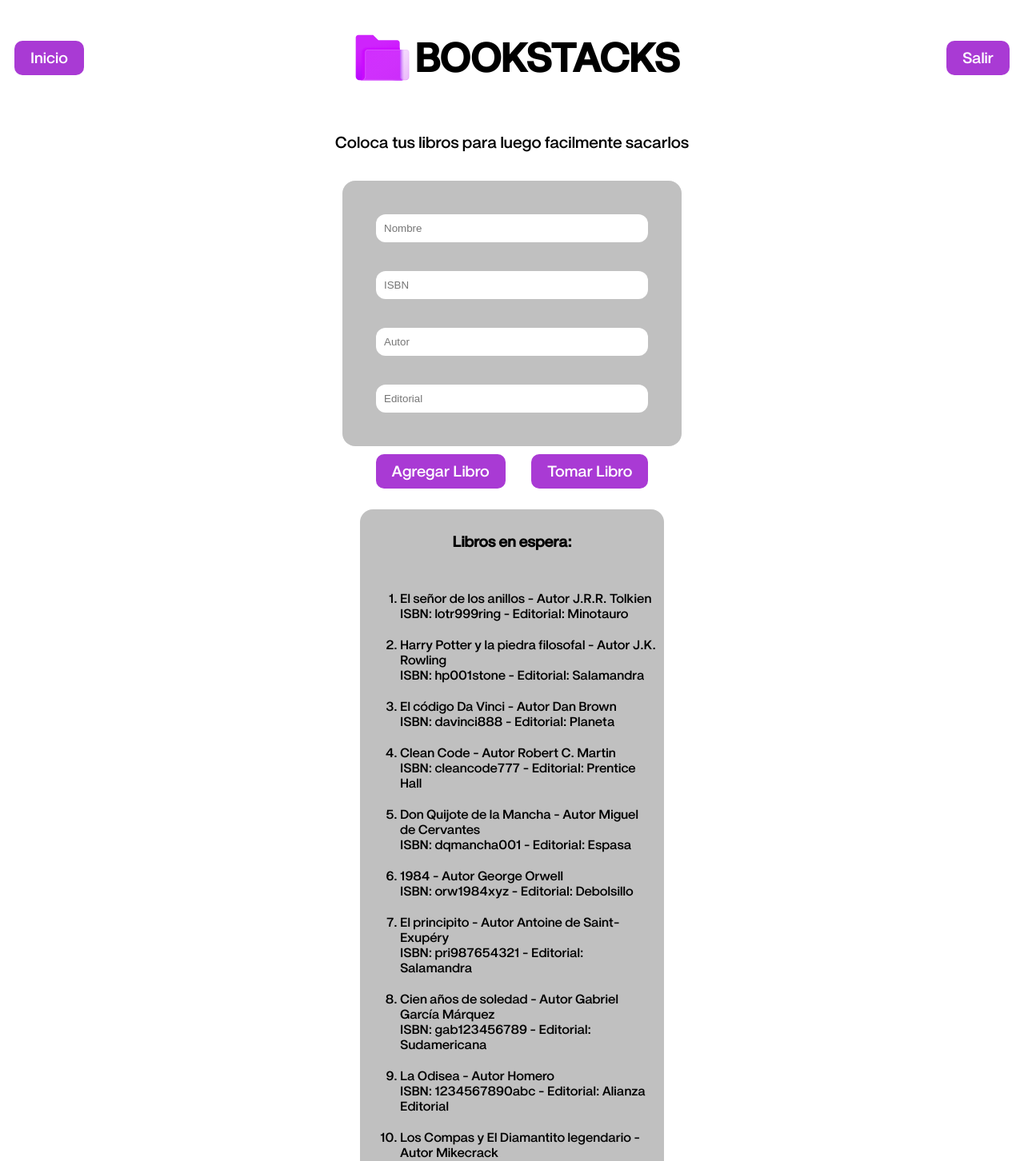
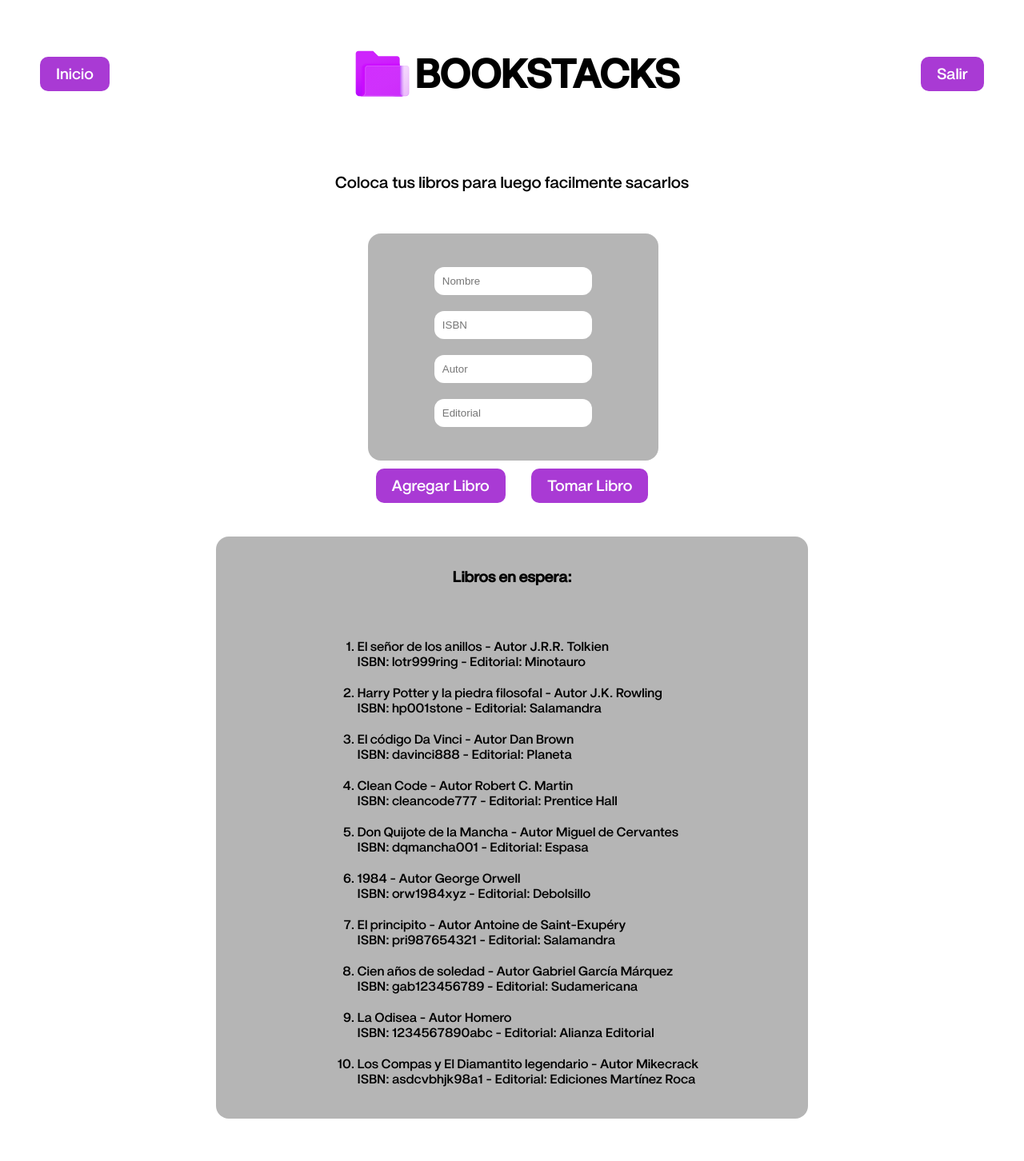
Before and after one commit to leiton05/Homeworks, a React (Vite) app: page /c4 in a window 1280 px wide. Shown: the top 1452 px of the page at 80% size. After the commit the page ends 1427 px from the top, so only its background shows below. Built offline with nearby package versions, Linux system fonts and the light colour scheme; no server answers; the database is empty; sample sign-in values are in the browser's storage.

Commit message:
✨ Feat: Add Navbar component and its respective styles

```diff
--- a/src/index.css
+++ b/src/index.css
@@ -31,6 +31,10 @@ button {
   margin: 10px;
 }
 
+.button-no-account {
+  background-color: #5f5f5f
+}
+
 button:hover {
   opacity: 0.7;
 }
@@ -54,27 +58,46 @@ input {
   border-radius: 12px;
 }
 
-input {
-  display: flex;
-  justify-content: center;
-}
 
 .confirmation-text {
   font-size: 12px;
 }
 
 .form-div {
+  background-color: #b5b5b5;
+  border-radius: 16px;
+  padding: 32px;
+  display: flex;
+  flex-direction: column;
+  align-items: center;
+  width: 83%;
+  max-width: 500px;
+}
+
+.form-input {
+  width: 50px;
+}
+
+.home-img {
+  width: 300px;
+}
+
+.task-item,
+.form-div:last-child {
+  width: 100%;
+  max-width: 700px;
+}
+
+.list-div {
   background-color: #c0c0c0;
   border-radius: 16px;
   padding: 32px;
   display: flex;
   flex-direction: column;
+  align-items: center;
   gap: 16px;
-  width: 360px;
-}
-
-.home-img {
-  width: 300px;
+  width: 100%;
+  max-width: 800px;
 }
 
 .home-div {
@@ -116,9 +139,16 @@ input {
 
 .top-elements-challenges {
   display: flex;
-  flex-direction: row;
   align-items: center;
   justify-content: space-between;
+  padding: 10px 20px;
+  max-width: 1200px;
+  margin: 0 auto;
+  background-color: #fff;
+}
+
+.main-navbar {
+  border-bottom: 1px solid #ccc;
 }
 
 .top-elements-challenges2 {
@@ -136,8 +166,10 @@ input {
   display: flex;
   flex-direction: column;
   align-items: center;
-  gap: 16px;
-  padding: 10px;
+  gap: 32px;
+  padding: 20px;
+  max-width: 1000px;
+  margin: 0 auto;
 }
 
 .btn-center {
```
Also changed, not shown: src/components/Navbar.tsx (added, +25 -0 lines).
